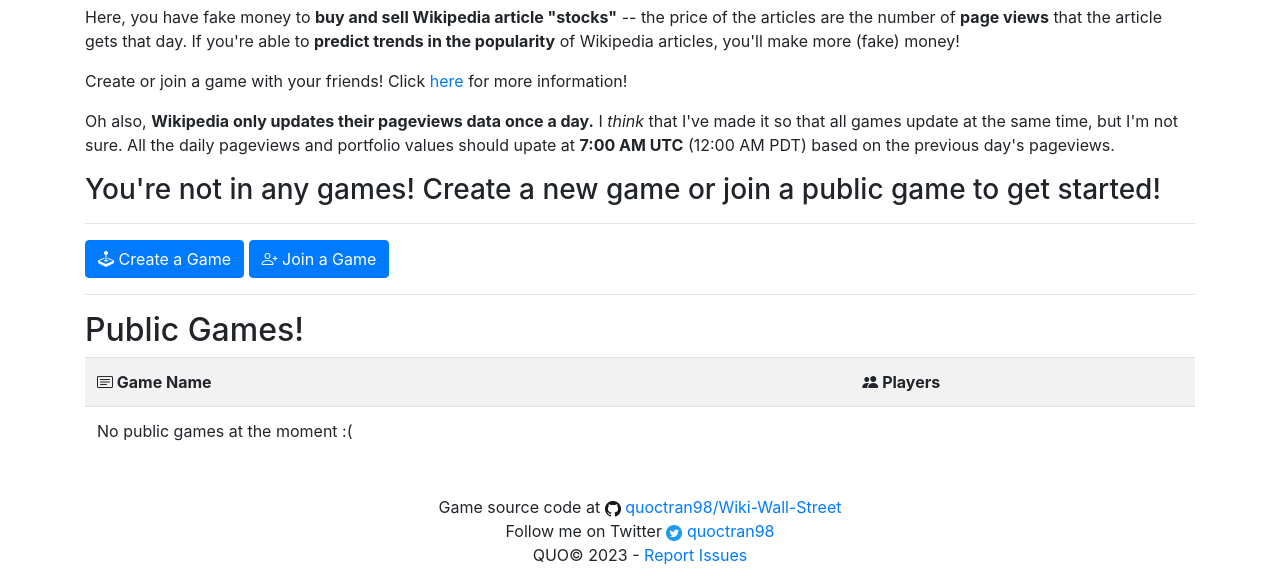
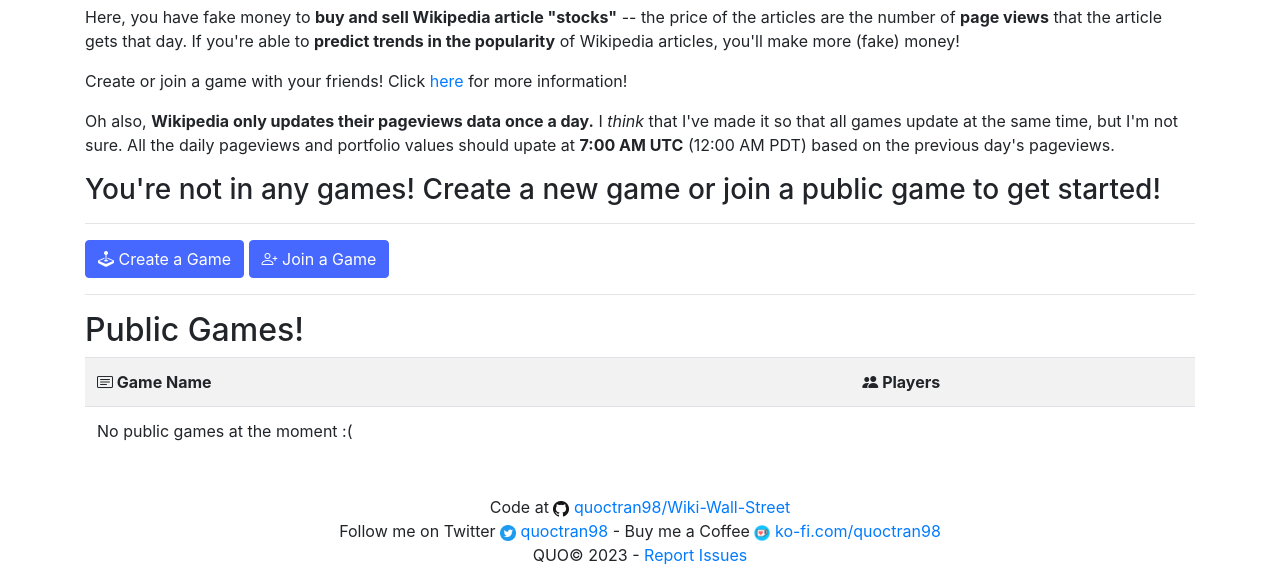
Before and after one commit to quoctran98/Wiki-Wall-Street, a Flask app: page / in a window 1280 px wide. Shown: the part 368-951 px from the top of the page. Run offline with Flask 2, Linux system fonts and the light colour scheme; the visitor is signed in with stand-in values (Sample User, id 1); data that the repository does not hold is empty; parts of the project's set-up code (start-up, migrations or seed data) failed here and were passed over; some libraries are stand-ins or nearby versions.

Commit message:
Matched colors!

```diff
--- a/server/static/css/style.css
+++ b/server/static/css/style.css
@@ -170,3 +170,19 @@
   width: 60%;
   height: auto;
 }
+
+.a {
+  color: #4668ff;
+}
+
+.btn-primary {
+  color: #ffffff;
+  background-color: #4668ff;
+  border-color: #4668ff;
+}
+
+.btn-danger {
+  color: #ffffff;
+  background-color: #c13030;
+  border-color: #c13030;
+}
--- a/server/static/js/home-game-table.js
+++ b/server/static/js/home-game-table.js
@@ -28,16 +28,16 @@ async function add_game_row (game_id, joined_games_table, total_games) {
     let action_cell = row.insertCell(3);
 
     // Make the player cell shorten to ellipses if it's too long
+    // Ugh should move this to CSS
     players_cell.style = `
         overflow: hidden;
-        text-overflow: ellipsis;
-        max-width: 30vw;
-        white-space: nowrap;
+        max-width: 20vw;
     `;
+
 
     // Populate the cells with the game info
     name_cell.innerHTML = game.name;
-    players_cell.innerHTML = game.players.join(", ");
+    players_cell.innerHTML = format_players_list(game.players); // defined in main.js (should be in utils.js)
     change_cell.innerHTML = `${(daily_change > 0)? "📈" : "📉"} ${daily_change}%`
     action_cell.innerHTML = `<button class="btn btn-primary"
         onclick="window.location.href='/play/${game.game_id}'">
@@ -101,7 +101,7 @@ async function populate_public_games() {
         let action_cell = row.insertCell(2);
 
         name_cell.innerHTML = this_game.name;
-        players_cell.innerHTML = this_game.players.join(", ");
+        players_cell.innerHTML = format_players_list(this_game.players);
         action_cell.innerHTML = `
         <button class="btn btn-primary"
             data-toggle="modal" data-target="#join-game-modal"
--- a/server/static/js/main.js
+++ b/server/static/js/main.js
@@ -103,26 +103,42 @@ function unblur_background() {
     }
 }
 
+function format_players_list(players, order="random") {
+    // Order the players
+    if (order == "random") {
+        // Shuffle the players
+        for (let i = players.length - 1; i > 0; i--) {
+            let j = Math.floor(Math.random() * (i + 1));
+            [players[i], players[j]] = [players[j], players[i]];
+        }
+    } else if (order == "alphabetical") {
+        players.sort();
+    }
+
+    // Format the player list
+    let players_list = "";
+    for (let i = 0; i < players.length; i++) {
+        players_list += `
+            <a href="/profile/${encodeURIComponent(players[i])}">${players[i]}</a>`;
+        if (i < players.length - 1 && players.length > 2) {
+            players_list += ", ";
+        }
+        if (i == players.length - 2 && players.length > 2) {
+            players_list += "and ";
+        } else if (i == players.length - 2 && players.length > 1) {
+            players_list += " and ";
+        }
+    }
+    return(players_list);
+}
+
 // Makes an HTML sentence out of the game information
 function render_game_info(game) {
-
-    // Format the player list
-    let player_list = "";
-    for (let i = 0; i < game.players.length; i++) {
-        // Could be more elegant, but this lets me underline everything
-        if (i === game.players.length - 1) {
-            player_list += ", and ";
-        }
-        player_list += `<ins>${game.players[i]}</ins>`;
-        if (i < game.players.length - 2) {
-            player_list += ", ";
-        }
-    }
 
     // Create the HTML with players and some settings
     let game_info_html = `
         <h2>Join <ins>${game.name}</ins>!</h2>
-        <p> 👥 Play with ${player_list} </p>
+        <p> 👥 Play with ${format_players_list(game.players)} </p>
         <p> ⚙️ You'll start with <ins>${format_price(game.settings.starting_cash)}</ins> cash
     `;
 
--- a/server/static/js/play-page-trending.js
+++ b/server/static/js/play-page-trending.js
@@ -26,7 +26,8 @@ function loading_trending() {
             // No need for the random walk like in center graph because for 7 days it's pretty random
             views.push(Math.round(Math.random() * 1000) + 1000);
         }
-        let plot_data = [{x: timestamps, y: views, type: "line"}];
+        let color = (views[0] > views[views.length-1])? "#c13030" : "#4668ff";
+        const plot_data = [{x: timestamps, y: views, type: "line", marker:{color: color}}];
         let plot_layout = {autosize: true, margin:{t: 0, b: 0, l: 0, r: 1}, xaxis: {type: "date",},yaxis: {title: "",}};
         Plotly.newPlot(`trending-loading-graph-${i}`, plot_data, plot_layout, {staticPlot: true, responsive: true});
     }
@@ -72,8 +73,9 @@ function add_graph(graph_div_id, article) {
         timestamps.push(new Date(year, month-1, day));
     }
 
+    let color = (views[0] > views[views.length-1])? "#c13030" : "#4668ff";
     // Call Plotly to make the graph
-    let plot_data = [{x: timestamps, y: views, type: "line"}];
+    let plot_data = [{x: timestamps, y: views, type: "line", marker:{color: color}}];
     let plot_layout = {
         autosize: true,
         // height: 70,
--- a/server/static/js/profile-game-table.js
+++ b/server/static/js/profile-game-table.js
@@ -1,7 +1,7 @@
 // This loads the table on the profile page with a player's joined games
 
 const PROFILE_GAMES_TABLE_ID = "profile-games-table";
-const USER_NAME = window.location.pathname.split("/")[2];
+const USER_NAME = decodeURIComponent(window.location.pathname.split("/")[2]);
 
 // This function adds a row to the profile games table
 async function add_game_row (game_id, profile_games_table, total_games) {
@@ -20,7 +20,7 @@ async function add_game_row (game_id, profile_games_table, total_games) {
 
     // Populate the cells with the game info
     name_cell.innerHTML = this_game_res.game;
-    value_cell.innerHTML = format_value(this_game_res.value, include_icon=false);
+    value_cell.innerHTML = format_value(this_game_res.value, imprecise=false, include_icon=false);
     date_cell.innerHTML = new Date(this_game_res.date_joined).toLocaleDateString();
 
     // Remove the loading row if this is the last game
--- a/server/templates/base.html
+++ b/server/templates/base.html
@@ -134,11 +134,14 @@
         <div class="col-md-12">
             <p class="text-center" style="font-size:medium;">
                 <br>
-                Game source code at
+                Code at
                 <a href="https://github.com/quoctran98/Wiki-Wall-Street"><img class="inline-image" src="{{ url_for('static', filename='img/GitHub-Mark-32px.png')}}"></img> quoctran98/Wiki-Wall-Street</a>
                 <br>
                 Follow me on Twitter
                 <a href="https://twitter.com/quoctran98"><img class="inline-image" src="{{ url_for('static', filename='img/Twitter-Icon.png')}}"></img> quoctran98</a>
+                -
+                Buy me a Coffee
+                <a href="https://ko-fi.com/quoctran98"><img class="inline-image" src="{{ url_for('static', filename='img/Ko-fi-logo.png')}}"></img> ko-fi.com/quoctran98</a>
                 <br>
                 QUO© 2023 - <a href="https://github.com/quoctran98/Wiki-Wall-Street/issues">Report Issues</a>
             </p>
```
Also changed, not shown: server/routes/main.py (+10 -0 lines), server/static/js/play-page-leaderboard.js (+5 -2 lines), server/static/js/play-page-tx-nav.js (+6 -4 lines), server/static/img/Ko-fi-logo.png (added).
